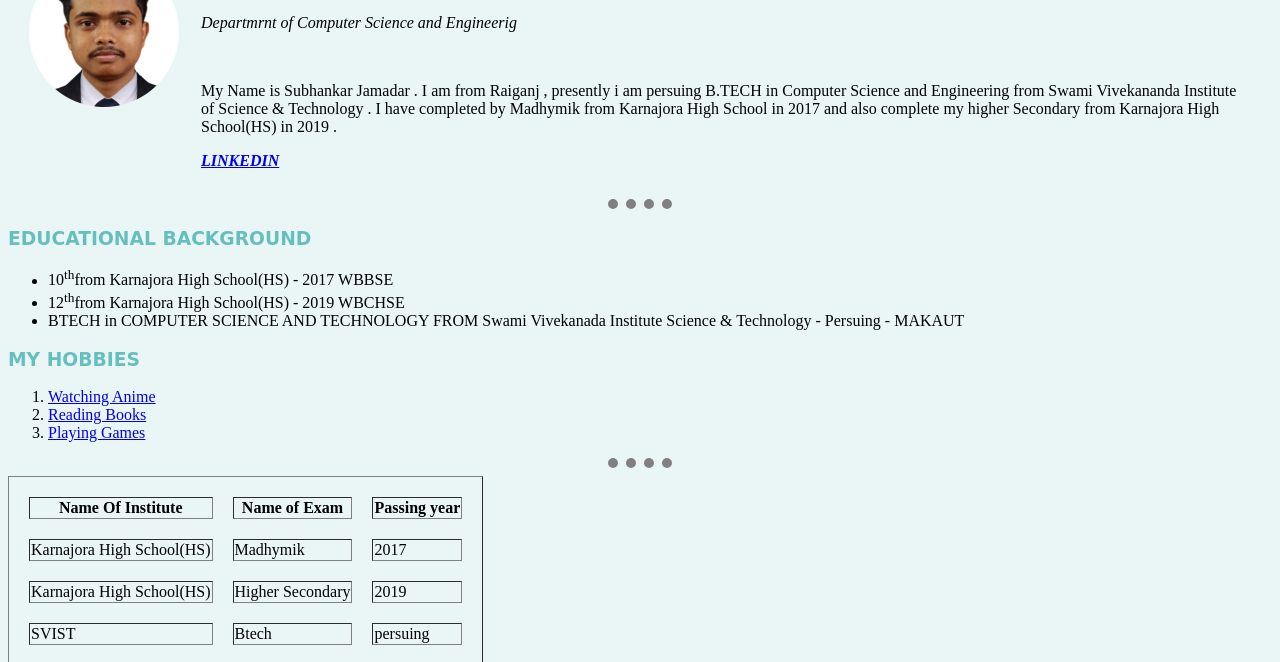
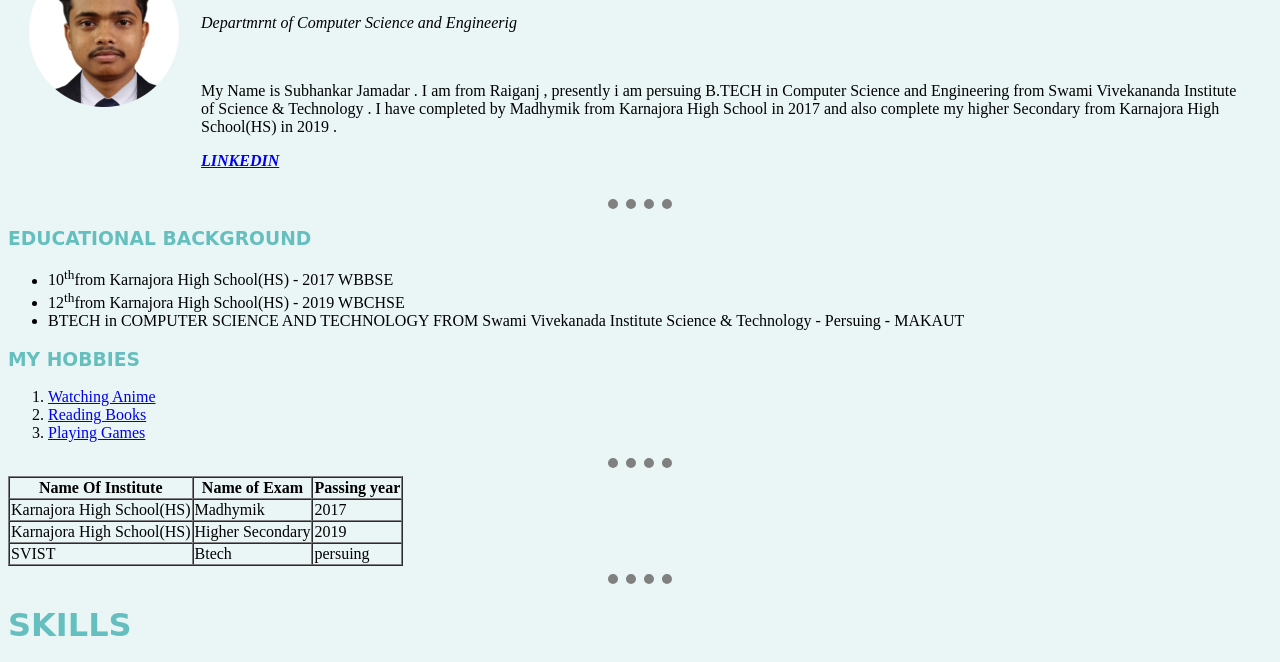
Before and after one commit to Subhankar8670/cv, a plain HTML site: page index.html in a window 1280 px wide. Shown: the part 130-792 px from the top of the page. Drawn offline with Linux system fonts and the light colour scheme.

Commit message:
Update index.html

```diff
--- a/index.html
+++ b/index.html
@@ -33,7 +33,7 @@
     <li><a href="https://poki.com/">Playing Games</a></li>
  </ol>
  <hr>
- <table border="1px" cellspacing ="20">
+ <table border="1px" cellspacing ="0">
     <thead>
             <tr>
                 <th>Name Of Institute</th>
```
